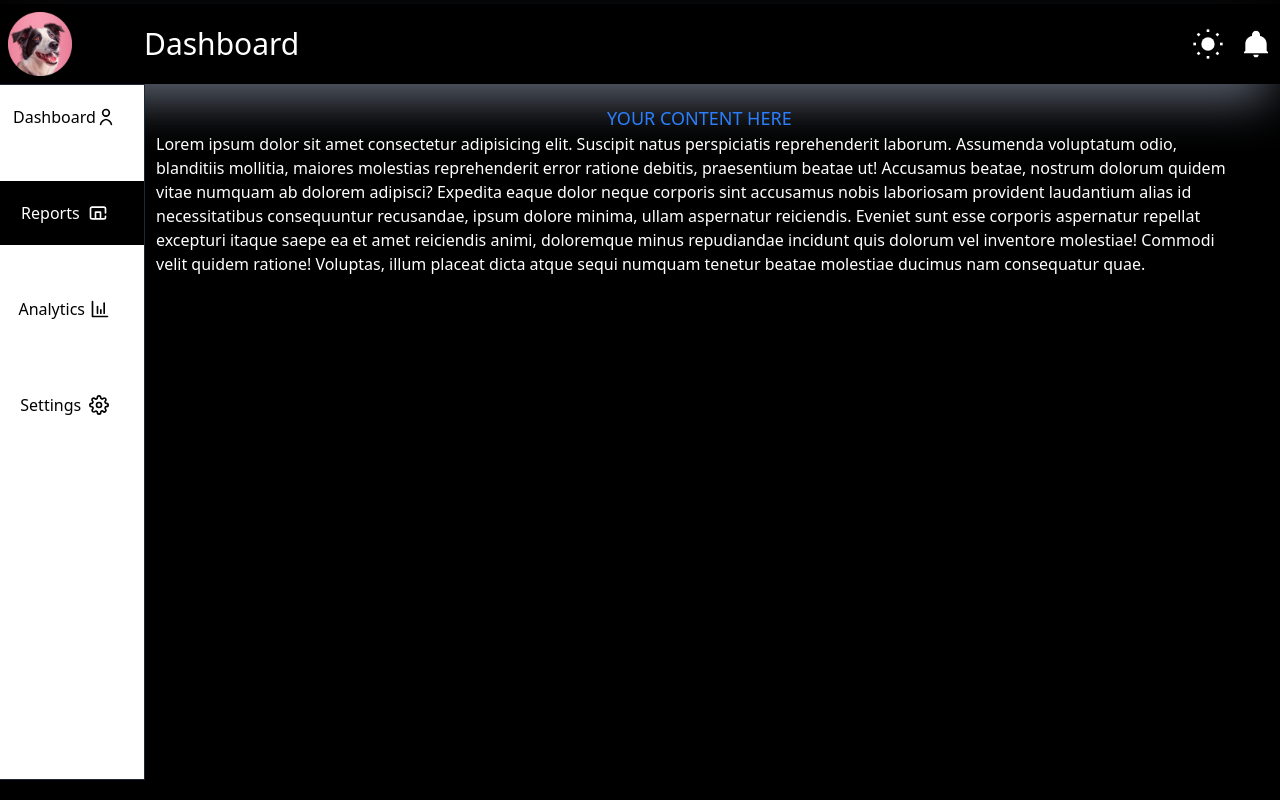
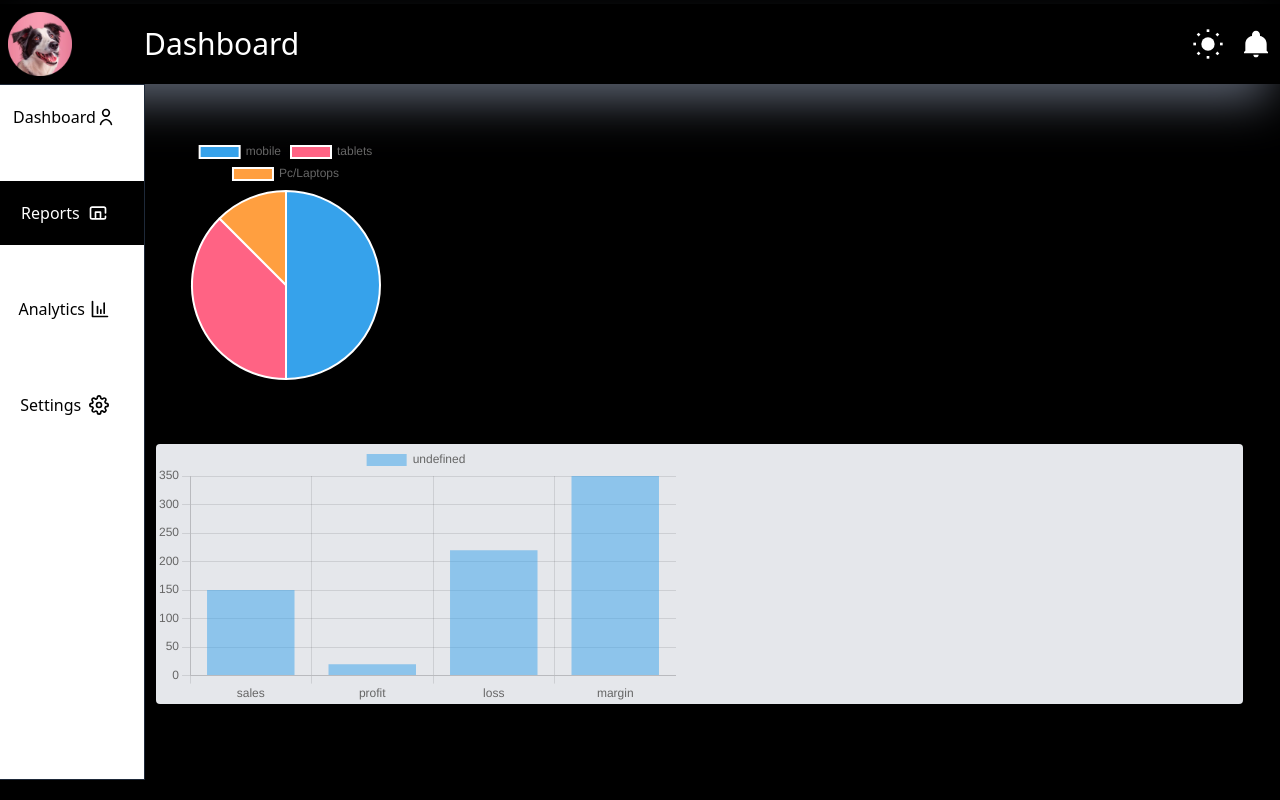
Before and after one commit to HAK1580/Admin-Dashboard-, a React (Vite) app: page /reports in a window 1280 px wide. Built offline with nearby package versions, Linux system fonts and the light colour scheme.

Commit message:
added two graphs here

```diff
--- a/src/components/SalesChart.jsx
+++ b/src/components/SalesChart.jsx
@@ -33,7 +33,7 @@ const SalesChart = () => {
     <div className="p-4 border rounded-lg bg-white">
 
       {/* chart wrapper controls size */}
-      <div className="h-64 w-full">
+      <div className="h-74 w-full">
         <Line data={data} options={options} />
       </div>
 
--- a/src/pages/Reports.jsx
+++ b/src/pages/Reports.jsx
@@ -1,12 +1,32 @@
 import React from 'react'
+import { Pie,Bar} from 'react-chartjs-2'
+import "chart.js/auto"
+import { data } from 'react-router-dom'
+const Reports = () => {
 
-const Reports = () => {
+  const piedata={
+    labels:["mobile","tablets","Pc/Laptops"],
+    datasets:[
+      {data:[200,150,50],}
+    ]
+  }
+const bardata={
+  labels:["sales","profit","loss","margin"],
+  datasets:[
+   {data:[150,20,220,350]}
+  ]
+}
+
   return (
     <div className='sm:w-[85%] h-screen lg:w-[95%]' >
       <h1 className='text-3xl px-6 sm:py-5  lg:hidden ' >Reports  </h1>
             <div className="add-content-here p-4">
-        <h1 className="text-lg text-blue-500 text-center">YOUR CONTENT HERE </h1>
-        Lorem ipsum dolor sit amet consectetur adipisicing elit. Suscipit natus perspiciatis reprehenderit laborum. Assumenda voluptatum odio, blanditiis mollitia, maiores molestias reprehenderit error ratione debitis, praesentium beatae ut! Accusamus beatae, nostrum dolorum quidem vitae numquam ab dolorem adipisci? Expedita eaque dolor neque corporis sint accusamus nobis laboriosam provident laudantium alias id necessitatibus consequuntur recusandae, ipsum dolore minima, ullam aspernatur reiciendis. Eveniet sunt esse corporis aspernatur repellat excepturi itaque saepe ea et amet reiciendis animi, doloremque minus repudiandae incidunt quis dolorum vel inventore molestiae! Commodi velit quidem ratione! Voluptas, illum placeat dicta atque sequi numquam tenetur beatae molestiae ducimus nam consequatur quae.
+              <div className="chart my-6 rounded p-2   h-65">
+               <Pie data={piedata} />
+              </div>
+              <div className="chart my-14 bg-gray-200 rounded    h-65">
+               <Bar data={bardata} />
+              </div>
       </div>
     </div>
   )
```
